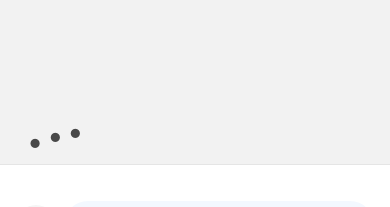
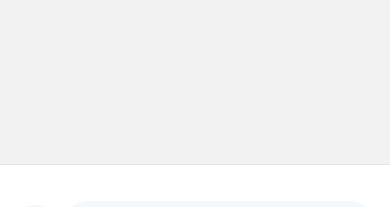
Before and after one commit to pedrorubinger/lingo-app, a React Native app: screen /Translator in a window 390 px wide. Shown: the part 560-767 px from the top of the page. Built offline with nearby package versions, Linux system fonts and the light colour scheme.

Commit message:
chore: remove loader from ChatFooter component

```diff
--- a/src/components/Chat/ChatFooter/index.tsx
+++ b/src/components/Chat/ChatFooter/index.tsx
@@ -8,9 +8,7 @@ import {
   LanguageSelectorBox,
   LanguageSelectorBtn,
   LanguageSelectorImg,
-  LoaderBox,
 } from "@components/Chat/ChatFooter/styles"
-import { ChatMessageLoader } from "@components/Chat/ChatMessageLoader"
 
 interface LanguageSelector {
   language: TranslatorLanguage
@@ -31,12 +29,6 @@ export const ChatFooter: React.FC<Props> = ({
 }) => {
   return (
     <Footer>
-      {!!isAwaitingResponse && (
-        <LoaderBox>
-          <ChatMessageLoader />
-        </LoaderBox>
-      )}
-
       <FooterContent>
         {!!languageSelector && (
           <LanguageSelectorBox>
--- a/src/components/Chat/ChatFooter/styles.ts
+++ b/src/components/Chat/ChatFooter/styles.ts
@@ -48,9 +48,3 @@ export const LanguageSelectorImg = styled.Image`
   width: 24px;
   height: 24px;
 `
-
-export const LoaderBox = styled.View`
-  position: absolute;
-  top: -85px;
-  left: 25px;
-`
```
